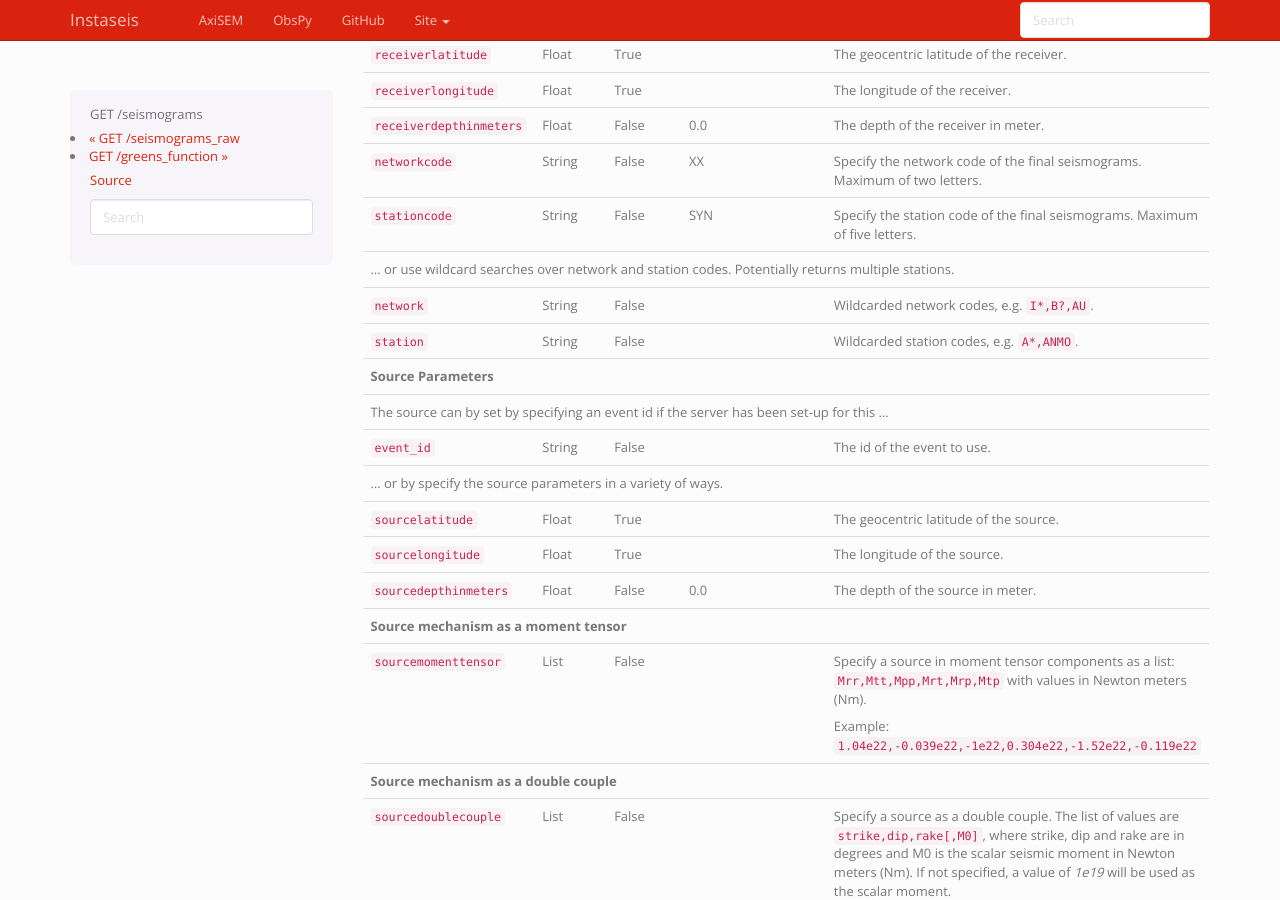
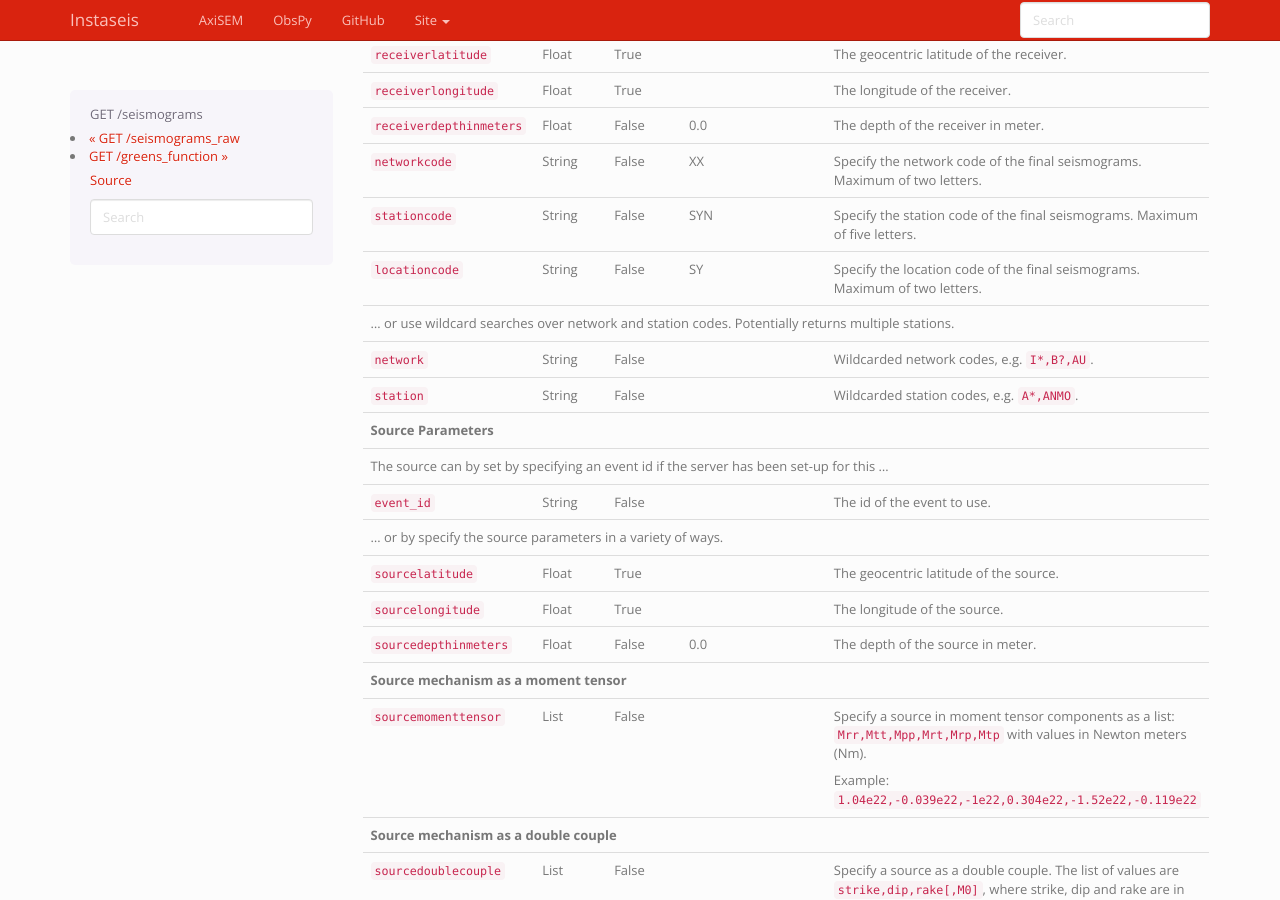
Before and after one commit to krischer/instaseis, a Sphinx documentation site: the page built from doc/routes/seismograms.rst, in a window 1280 px wide and 900 px high, scrolled down 1463 px. Built offline with Sphinx 7.4.7, drawn with Linux system fonts in a browser that asks for light colours; the version number could not be read and is left out.

Commit message:
Adding to doc

```diff
--- a/doc/routes/seismograms.rst
+++ b/doc/routes/seismograms.rst
@@ -86,6 +86,8 @@ Filetype
 +-----------------------------+----------+----------+-----------------------------+--------------------------------------------------------------------------------------+
 | ``stationcode``             | String   | False    | SYN                         | Specify the station code of the final seismograms. Maximum of five letters.          |
 +-----------------------------+----------+----------+-----------------------------+--------------------------------------------------------------------------------------+
+| ``locationcode``            | String   | False    | SY                          | Specify the location code of the final seismograms. Maximum of two letters.          |
++-----------------------------+----------+----------+-----------------------------+--------------------------------------------------------------------------------------+
 | ... or use wildcard searches over network and station codes. Potentially returns multiple stations.                                                                    |
 +-----------------------------+----------+----------+-----------------------------+--------------------------------------------------------------------------------------+
 | ``network``                 | String   | False    |                             | Wildcarded network codes, e.g. ``I*,B?,AU``.                                         |
--- a/doc/routes/seismograms_raw.rst
+++ b/doc/routes/seismograms_raw.rst
@@ -39,6 +39,8 @@ Filetype
 +-------------------------+----------+----------+-----------------------------+----------------------------------------------------------------------+
 | ``stationcode``         | String   | False    |                             | The station code of the final seismogram.                            |
 +-------------------------+----------+----------+-----------------------------+----------------------------------------------------------------------+
+| ``locationcode``        | String   | False    |                             | Specify the location code of the final seismograms.                  |
++-------------------------+----------+----------+-----------------------------+----------------------------------------------------------------------+
 | Source Parameters                                                                                                                                  |
 +-------------------------+----------+----------+-----------------------------+----------------------------------------------------------------------+
 | ``sourcelatitude``      | Float    | True     |                             | The latitude of the source.                                          |
```
